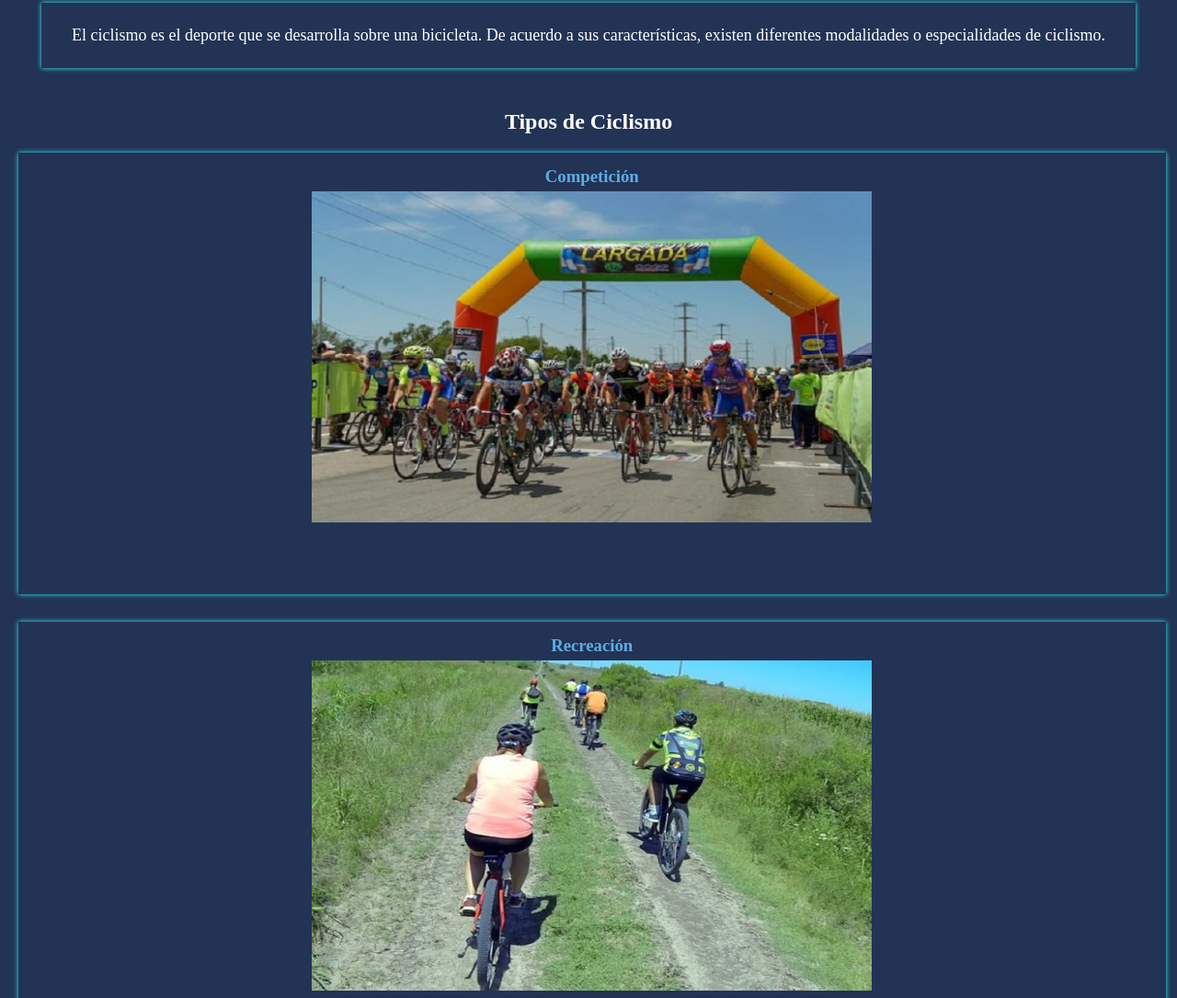
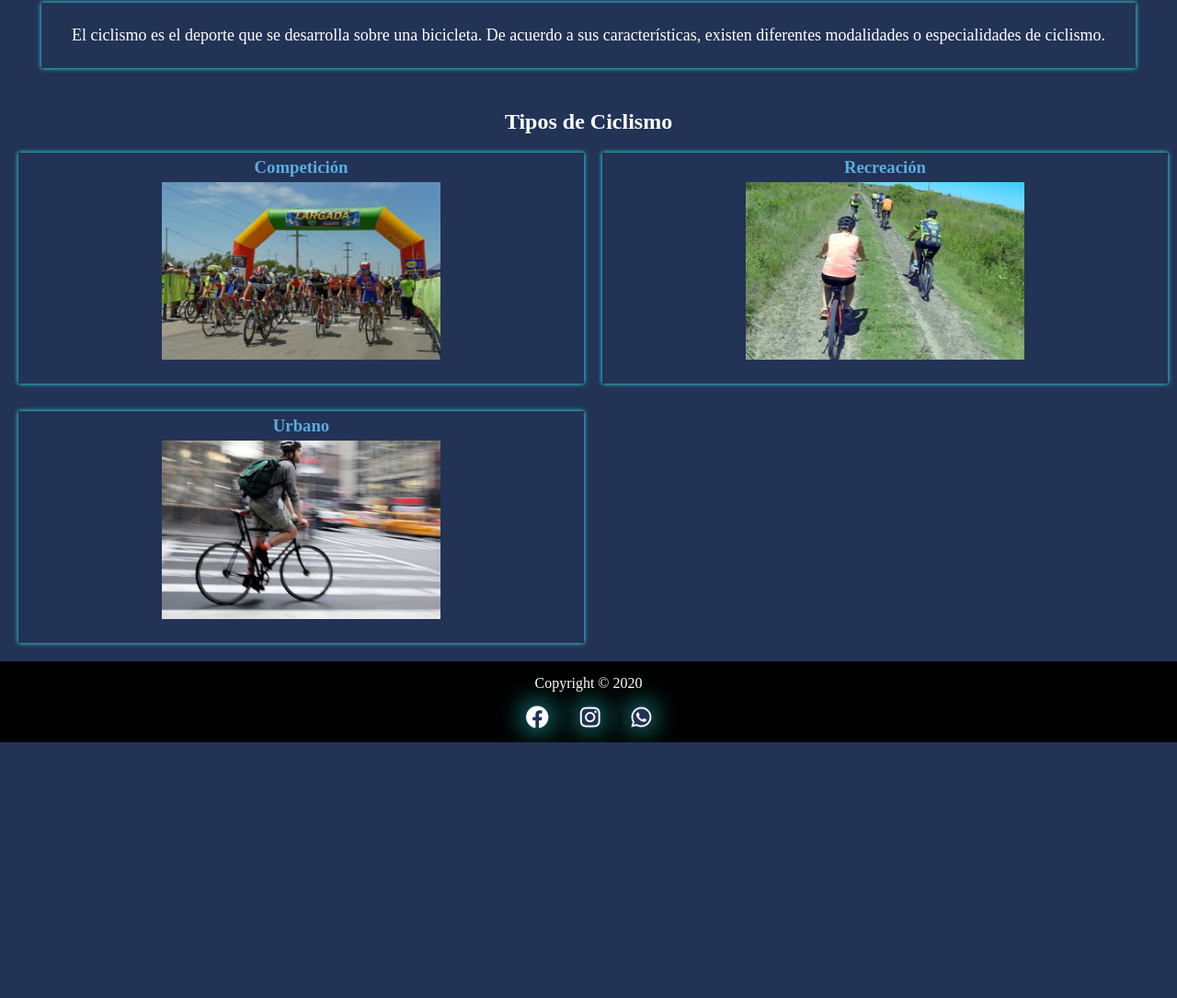
Before and after one commit to nanocarp01/style-bike, a plain HTML site: page index.html in a window 1280 px wide. Shown: the part 497-1582 px from the top of the page at 92% size. After the commit the page ends 1304 px from the top, so only its background shows below. Drawn offline with Linux system fonts and the light colour scheme.

Commit message:
Add files via upload

```diff
--- a/css/style.css
+++ b/css/style.css
@@ -313,8 +313,6 @@ footer p{
     color: #fff;
     padding: 15px;
     text-decoration: none;
-
-
 }
 .social{
 
@@ -322,26 +320,42 @@ footer p{
     text-align: center;
 
 }
-.social p{
+.social ul{
+    display: inline;
+    text-align: center;
+    background-color: #000;
+    color: #fff;
+    padding: 15px;
+    text-decoration: none;
+}
+.social ul li{
+     display: inline;
+    text-align: center;
+    background-color: #000;
+}
+.social ul li a{
+    color: #fff;
     margin: 0 15px 15px 15px;
-    box-shadow: 0 0 15px #33ffff;
+    box-shadow: 0 0 30px #33ffff;
     border-radius: 50%;
     font-size: 25px;
+    text-decoration: none;
 }
 .fa-facebook:hover{
-    box-shadow: 0 0 20px #3b5998;
+    box-shadow: 0 0 30px #3b5998;
     color: #3b5998;
-    font-size: 35px;
+    font-size: 30px;
 }
 .fa-instagram:hover{
-    box-shadow: 0 0 20px #FE3FB6;
+    margin-bottom: 20px;
+    box-shadow: 0 0 30px #FE3FB6;
     color: #FE3FB6;
-    font-size: 35px;
+    font-size: 30px;
 }
 .fa-whatsapp:hover{
-    box-shadow: 0 0 20px #4dc247;
+    box-shadow: 0 0 30px #4dc247;
     color: #4dc247;
-    font-size: 35px;
+    font-size: 30px;
 }
 /*Fin Footer*/
 
@@ -360,12 +374,36 @@ and (max-device-width : 1024px)
 and (orientation : landscape) {
 /* Styles */
 
-    .e1,.e2,.e3{
-       grid-column: 1/4;
+   .tipos{
+    margin:15px;
+    display: grid;
+    grid-template-columns: 50% 50%;
+    column-gap:10px;
+    grid-row-gap:  20px;
+
+}
+.tipos div{
+     padding: 5px;
+    margin: 5px;
+     box-shadow: 0 0 5px #33ffff;
+
+}
+
+.tipos h3{
+    color: #5DADE2;
+}
+    .e4{
+        grid-column: 1/3;
     }
 
 
 
+
+.tipos img{
+    width: 50%;
+    height: 80%;
+    padding: 5px;
+}
 }
 
 
--- a/index.html
+++ b/index.html
@@ -75,10 +75,11 @@
    <footer>
    <p>Copyright &copy; 2020</p>
     <div class="social">
-    <p class="fab fa-facebook"></p>
-    <p class="fab fa-instagram"></p>
-    <p class="fab fa-whatsapp"></p>
-
+    <ul>
+        <li><a href="https://www.facebook.com" class="fab fa-facebook" target="_blank"></a></li>
+        <li><a href="https://www.instagram.com/?hl=es-la" class="fab fa-instagram" target="_blank"></a></li>
+        <li><a href="https://www.whatsapp.com/?lang=es" class="fab fa-whatsapp" target="_blank"></a></li>
+    </ul>
     </div>
 
    </footer>
```
Also changed, not shown: bicicletas.html (+0 -4 lines), formulario.html (+4 -4 lines).
